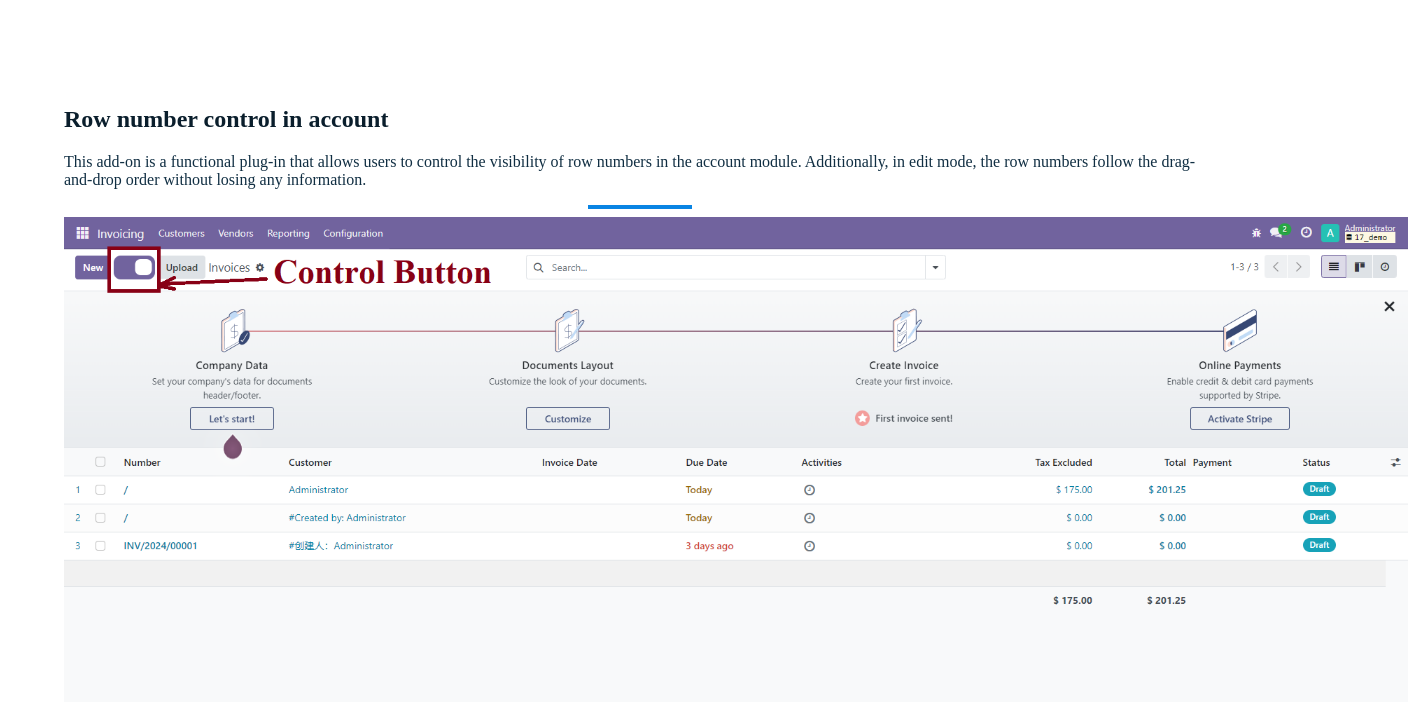
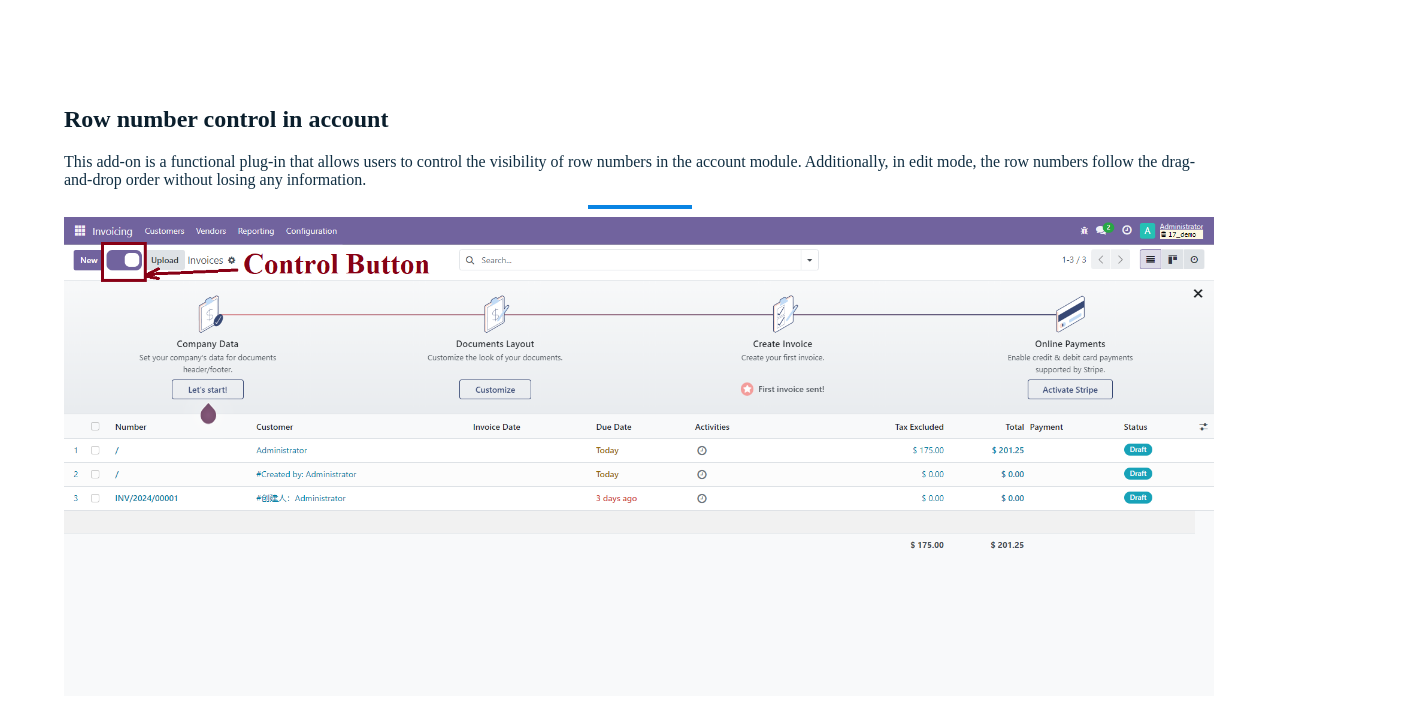
Before and after one commit to openerp-hk/addon, a plain HTML site: page account_serial_number/static/description/index.html in a window 1280 px wide. Shown: the part 98-800 px from the top of the page, 1408 px wide, since content can reach past the window. Drawn offline with Linux system fonts and the light colour scheme.

Commit message:
Update index.html

```diff
--- a/account_serial_number/static/description/index.html
+++ b/account_serial_number/static/description/index.html
@@ -24,7 +24,7 @@
                 Row number control in account</h1>
             <p class="lead text-center" style="color: #102e42;">This add-on is a functional plug-in that allows users to control the visibility of row numbers in the account module. Additionally, in edit mode, the row numbers follow the drag-and-drop order without losing any information. </p>
             <hr style="background-color: #0984e3; border: 2px solid #0984e3; width: 100px;" ;>
-            <img class="mt-4" src="./images/account.jpg" height="560px" width="1344px">
+            <img class="mt-4" src="./images/account.jpg" height="479px" width="1150px">
         </div>
     </div>
 </section>
```
